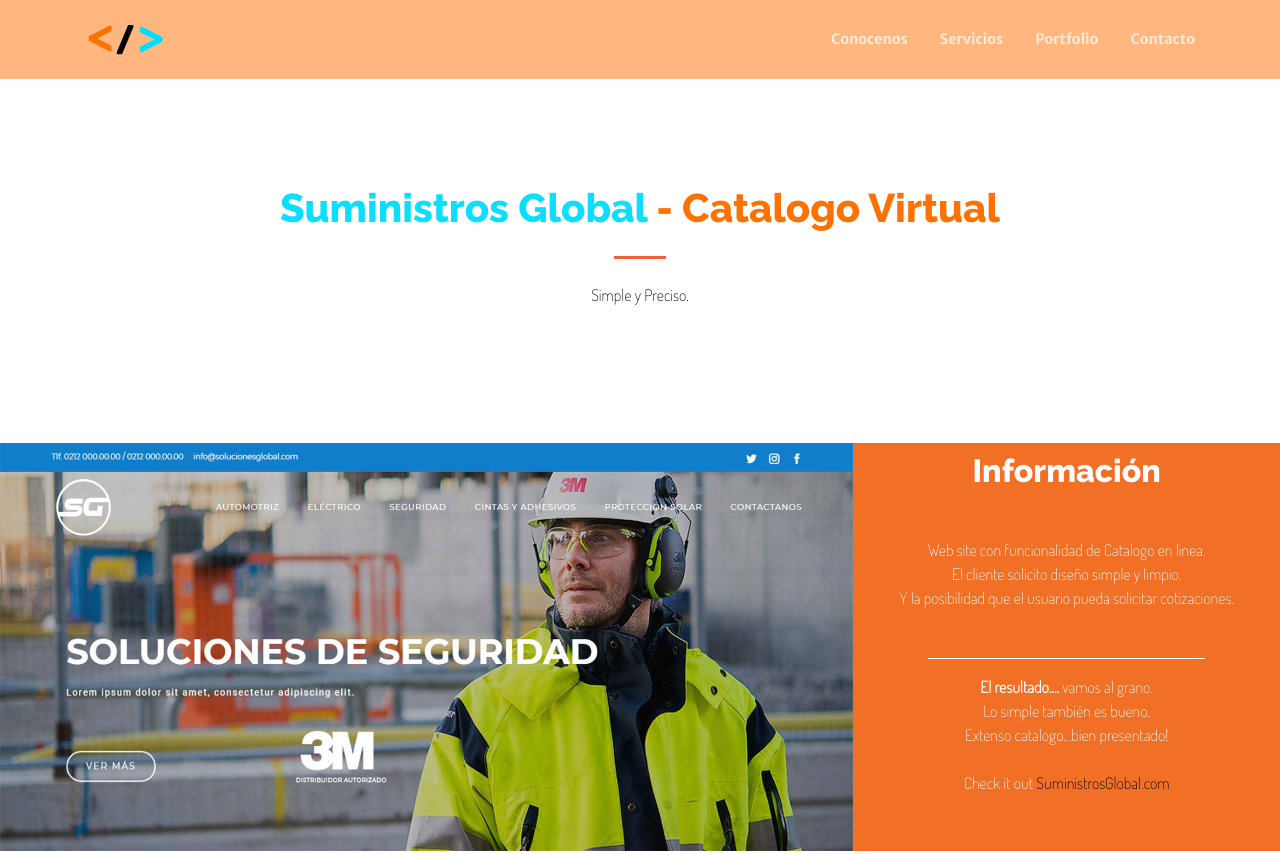
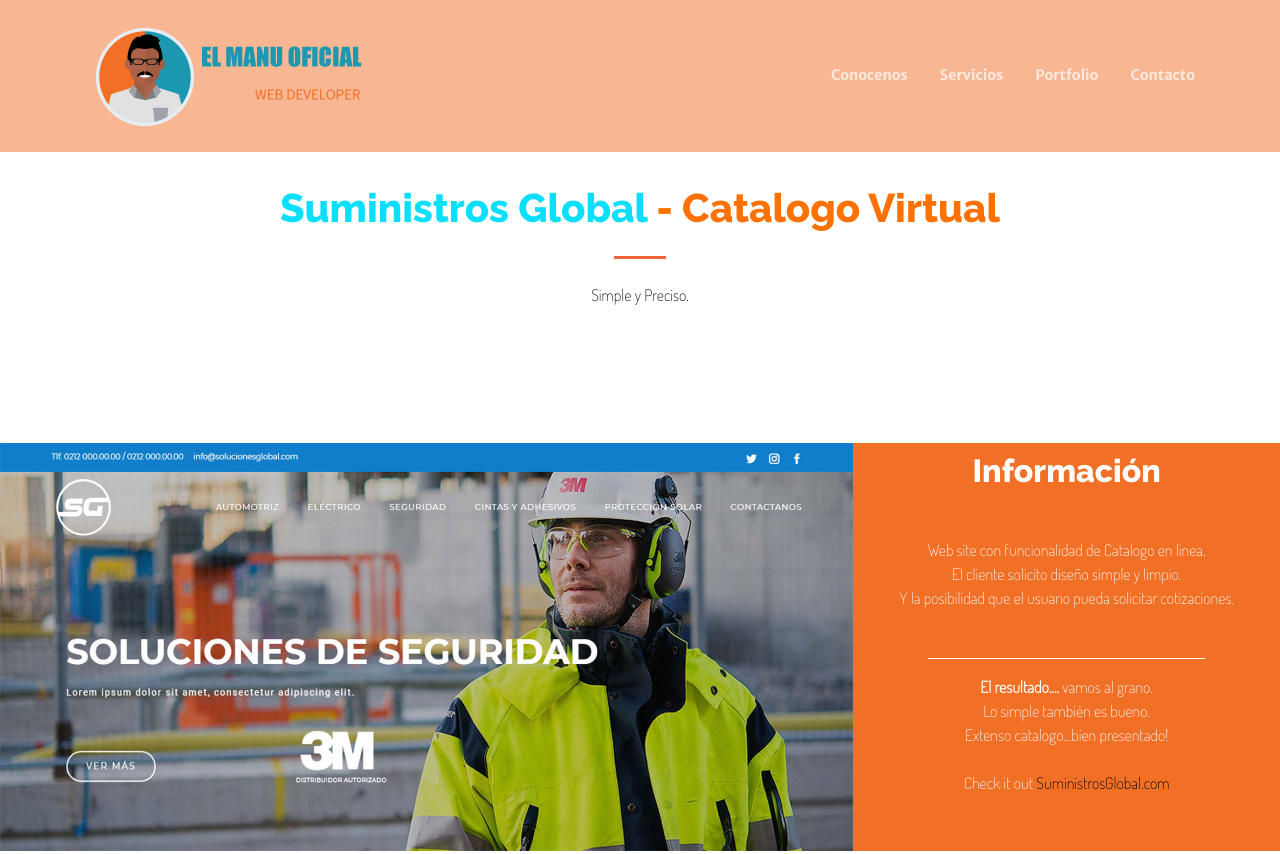
Before and after one commit to ElManuOficial/ElManuOficial.github.io, a plain HTML site: page portfolio/suministros.html in a window 1280 px wide. Shown: the top 854 px of the page. Drawn offline with Linux system fonts and the light colour scheme.

Commit message:
paginternaSuministros

```diff
--- a/portfolio/suministros.html
+++ b/portfolio/suministros.html
@@ -7,6 +7,7 @@
   <meta name="viewport" content="width=device-width, initial-scale=1, shrink-to-fit=no">
   <meta name="description" content="">
   <meta name="author" content="">
+  <link rel="shortcut icon" type="image/png" href="../img/mifavicon.png"/>
 
   <title>Suministros Global | Catalogo Vitual</title>
 
@@ -49,9 +50,9 @@
 <body id="page-top">
 
   <!-- Navigation -->
-  <nav class="navbar navbar-expand-lg navbar-light fixed-top py-3" id="mainNav" style="background: rgba(255,113,0,0.5)">
+  <nav class="navbar navbar-expand-lg navbar-light fixed-top py-3" id="mainNav" style="background: rgba(242,111,38,0.5)">
     <div class="container">
-      <a class="navbar-brand js-scroll-trigger" href="../index.html#page-top"><img src="../img/logo.png"></a>
+      <a class="navbar-brand js-scroll-trigger" href="../index.html#page-top"><img src="../img/miLogo.png"></a>
       <button class="navbar-toggler navbar-toggler-right" type="button" data-toggle="collapse" data-target="#navbarResponsive" aria-controls="navbarResponsive" aria-expanded="false" aria-label="Toggle navigation">
         <span class="navbar-toggler-icon"></span>
       </button>
```
